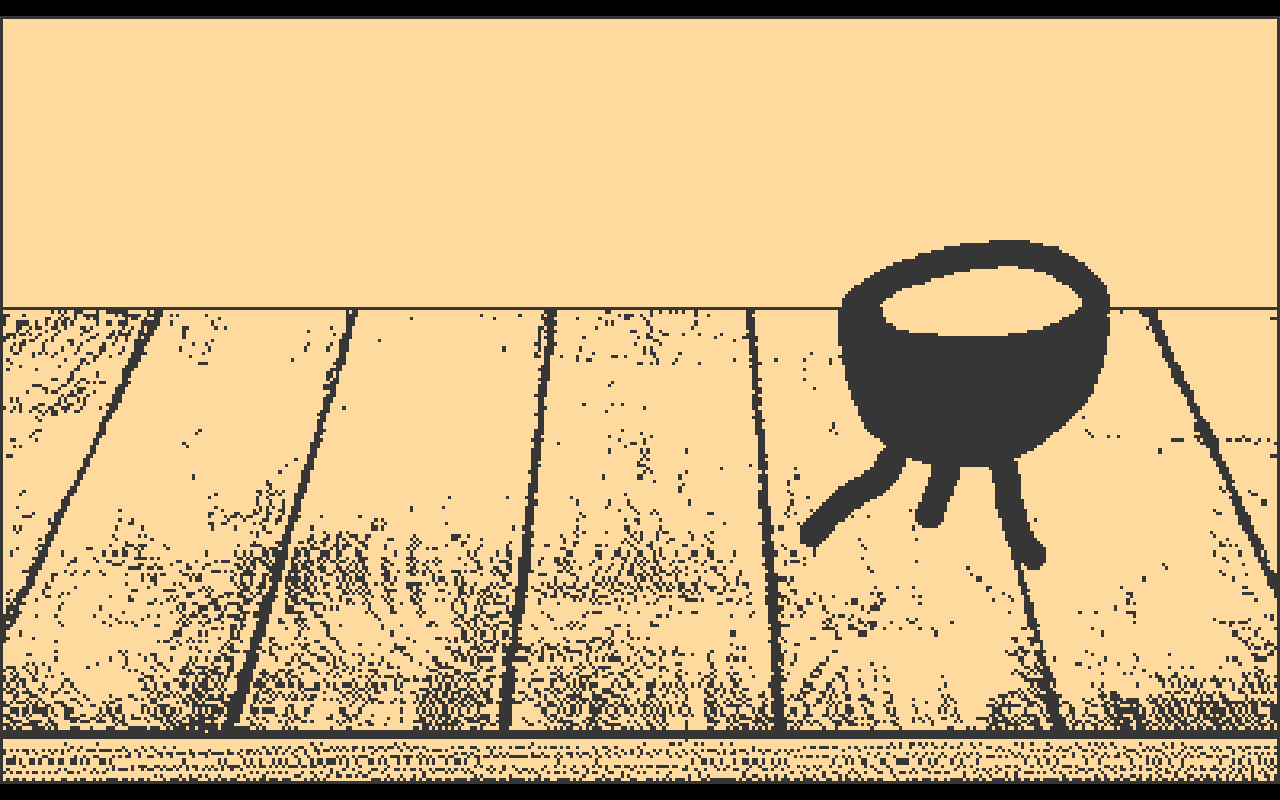
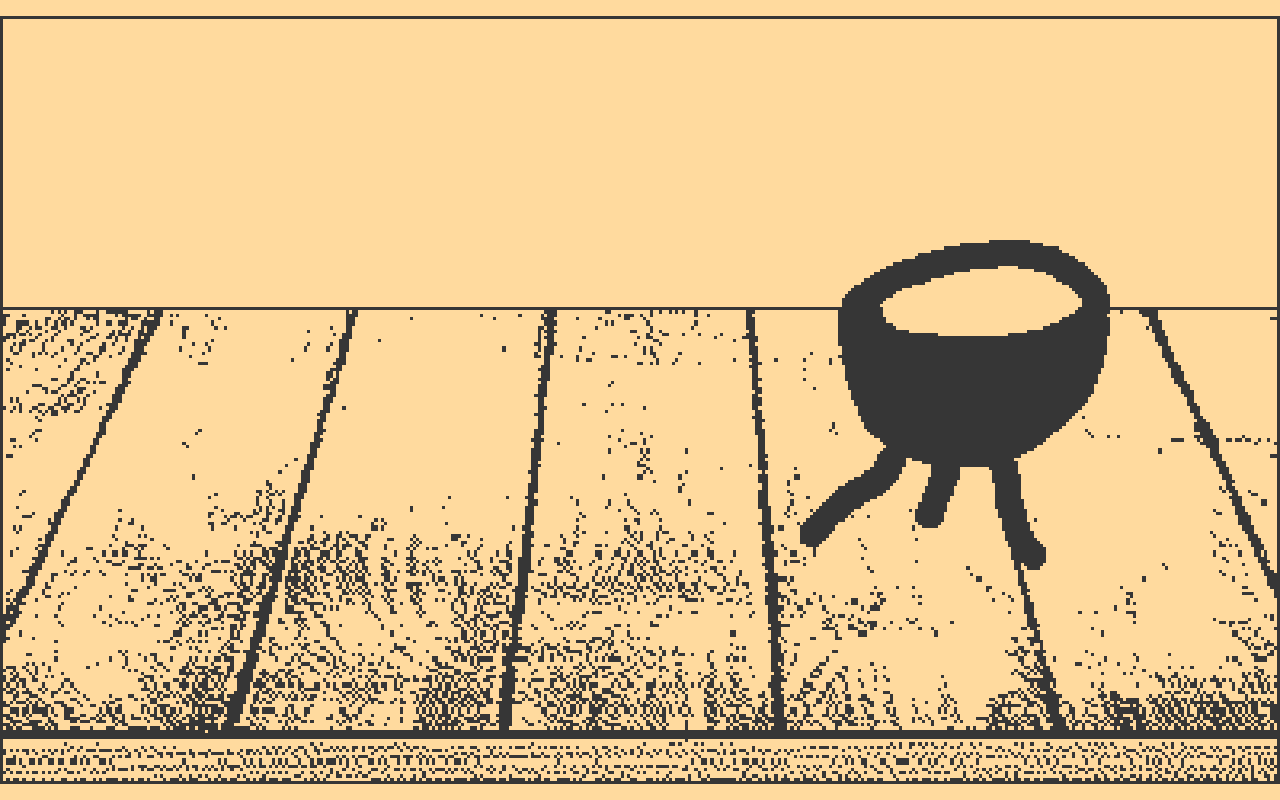
Before and after one commit to Deseteral/alchimia, a website built with Parcel: page src/index.html in a window 1280 px wide. Built offline with nearby package versions, Linux system fonts and the light colour scheme.

Commit message:
Background color in styles

```diff
--- a/src/style.css
+++ b/src/style.css
@@ -1,6 +1,6 @@
 body {
   margin: 0;
-  background-color: black;
+  background-color: #ffda9e;
 }
 
 #container {
```
